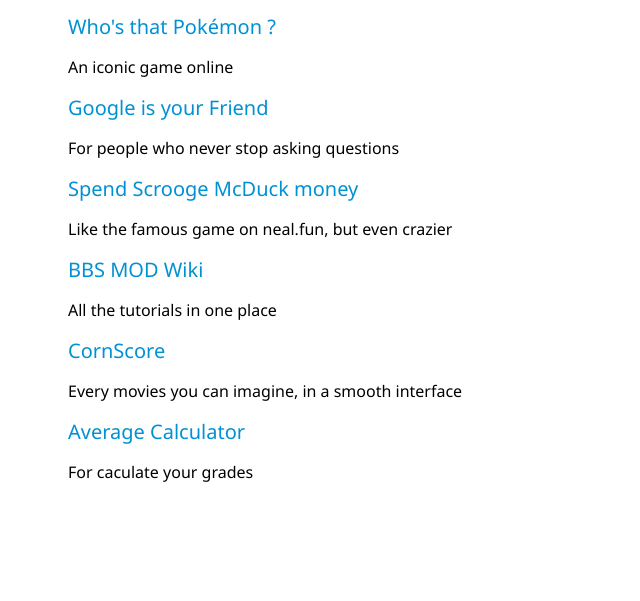
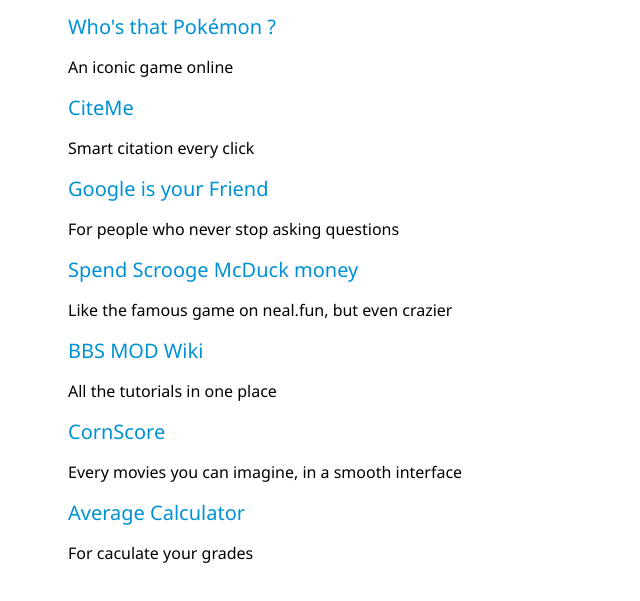
Before and after one commit to Airiers/Airiers.github.io, a plain HTML site: page index.html in a window 1280 px wide. Shown: the part 131-732 px from the top of the page, without its empty margins (0-640 px from the left). Drawn offline with Linux system fonts and the light colour scheme.

Commit message:
Added content

```diff
--- a/index.html
+++ b/index.html
@@ -31,6 +31,10 @@
                     <p>An iconic game online</p>
                 </li>
                 <li>
+                    <p><a href="/citeme/index.html">CiteMe</a></p>
+                    <p>Smart citation every click</p>
+                </li>
+                <li>
                     <p><a href="/googleisyourfriend/?q=type+what+you+want">Google is your Friend</a></p>
                     <p>For people who never stop asking questions</p>
                 </li>
```
